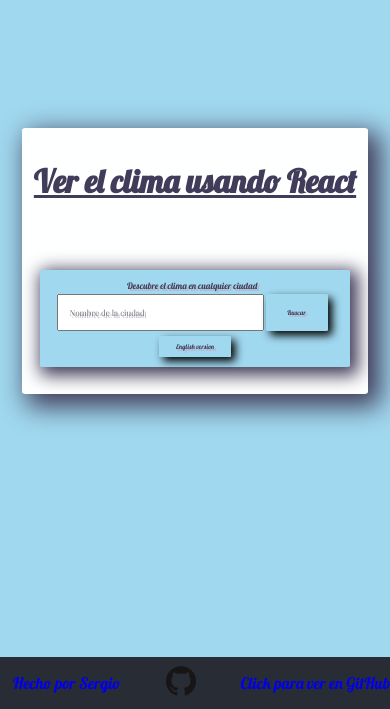
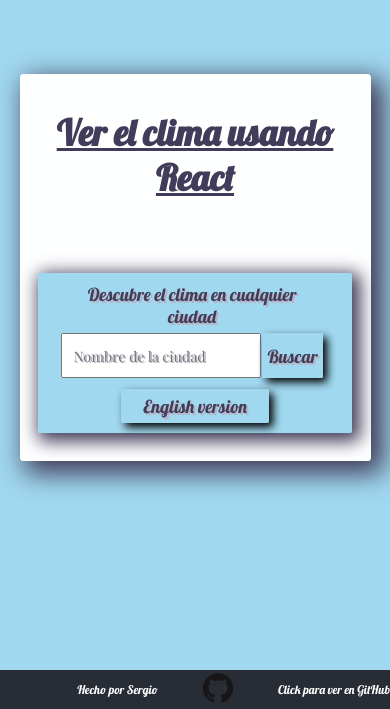
Before and after one commit to sergiodiazl/react-clima, a React (Create React App) app: page / in a window 390 px wide. Shown: the part 135-844 px from the top of the page. Built offline with nearby package versions, Linux system fonts and the light colour scheme.

Commit message:
responsive styles

```diff
--- a/src/App.css
+++ b/src/App.css
@@ -1,6 +1,25 @@
 
 body{
   margin:0;
+  max-width: 100%;
   padding:0;
   background: linear-gradient(to right, #a0d8ef 100%,#feffff 80%,#a0d8ef 100%);
 }
+@media all and (min-width: 960px) {
+  body{
+      font-size: 18px;
+  }
+}
+
+@media all and (max-width: 959px) and (min-width: 600px) {
+  body{
+      font-size: 16px;
+  }
+}
+
+@media all and (max-width: 599px) and (min-width: 320px) {
+  body{
+      font-size: 12px;
+  }
+
+}
--- a/src/components/WeatherContainer/WeatherContainer.css
+++ b/src/components/WeatherContainer/WeatherContainer.css
@@ -5,6 +5,8 @@
   flex-direction: column;
   justify-content: space-between;
   min-height: 100vh;
+  max-width: 100%;
+
   font-family: 'Lobster','Courier';
   color: #413c59;
   }
@@ -14,21 +16,23 @@
     display: flex;
     padding: 3%;
     align-self: center;
-    max-height: 80%;
+    margin: auto 5% ;
     flex-direction: column;
     align-items: center;
-    margin:  auto 0 ;
+    justify-content: center;
 
     border-radius: 1%;
     box-shadow: 1vh 1vh 3vh 0.5vh;
   }
   h1{
     text-decoration: underline;
+    font-size: 3em;
   }
    h2{
     margin: 0;
     padding:0;
     text-shadow: 2px 2px #b7b4c5;
+    font-size: 2em;
    }
 
   footer {
@@ -40,9 +44,7 @@
 footer img{
   width: 25%;
   height: auto;
-   border-color: #282c34;
-
-
+  border-color: #282c34;
 }
 footer a{
   justify-self: flex-end;
@@ -51,6 +53,7 @@ footer a{
   flex-direction: row;
   justify-content: center;
   align-items: center;
+  color:#feffff;
 }
 footer a:visited{
   color:#feffff;
--- a/src/components/WeatherForm/WeatherForm.css
+++ b/src/components/WeatherForm/WeatherForm.css
@@ -12,20 +12,22 @@ form{
 }
 fieldset{
     border:none;
+    margin:0 2% 0 0%;
     display: flex;
-    margin:0 2% 0 0%;
-
+    justify-content: flex-start;
+    flex-direction: column;
+    font-size: 2em;
 }
 form button{
-    justify-self: flex-end;
     width: 25%;
     border-style:none;
-    border-radius:3%;
+    padding: 2%;
+    border-radius: 3%;
     border-color:#feffff;
     background-color:#a0d8ef;
     color: #413c59;
     text-shadow: 2px 2px #b7b4c5;
-    font-size: 1.7vmin;
+    font-size: 1em;
     font-family: 'Lobster','Courier';
 
     transition: background-color 1.5s ease;
@@ -36,6 +38,13 @@ form button:hover{
    background-color: #feffff;
 }
 
+.weather-input{
+    display:flex;
+    flex-direction: row;
+    align-content: center;
+    justify-content: center;
+
+}
 input{
     width: 75%;
     display:block;
@@ -44,13 +53,14 @@ input{
     justify-self: flex-start;
     font-family: "Playfair Display","Courier";
     font-size: 2.1vmin;
-    text-shadow: 2px 2px#b7b4c5;
+    text-shadow: 0.1em 0.1em #b7b4c5;
+    font-size: 0.8em;
 }
 input:required{
     box-shadow: none;
 
 }
 .language-button{
-    padding: 2%;
-    border-radius: 3%;
+    width:50%;
+    font-size: 2em;
   }
--- a/src/components/WeatherForm/WeatherForm.js
+++ b/src/components/WeatherForm/WeatherForm.js
@@ -22,7 +22,7 @@ class WeatherForm extends Component {
             <form className="weather-form" onSubmit={this.handleSubmit}>
                 <fieldset>
                      <legend>{formLegend}</legend>
-
+                        <div className="weather-input">
                         <input type="text"name="city" ref={(input)=>this.cityInput=input}
                         placeholder={cityPlaceholder}
                          required></input>
@@ -30,6 +30,7 @@ class WeatherForm extends Component {
                         <button className='submit-bottom'type="submit">
                         {buttonText}
                         </button>
+                        </div>
                 </fieldset>
 
                 <button className='language-button'onClick={this.props.changeLanguage}>{otherLanguage}</button>
--- a/src/components/WeatherInfo/WeatherInfo.css
+++ b/src/components/WeatherInfo/WeatherInfo.css
@@ -15,7 +15,7 @@
     margin-top: 0;
     padding: 2% 8%;
     width: 100%;
-    font-size: calc(10px + 4vmin);
+    font-size: 2em;
     font-weight: bolder;
     box-shadow: 0.5vh 0.5vh 2vh 0.5vh black;
     background:  #413c59;
@@ -37,6 +37,7 @@
     box-shadow: 0.5vh 0.5vh 2vh 0.5vh black;
     margin: 5% 5%;
     text-shadow:1px 2px #69647e;
+    font-size: 1.5em;
 }
 
 .temperature-value,
```
